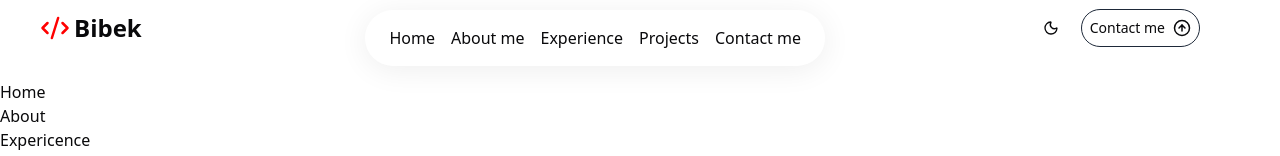
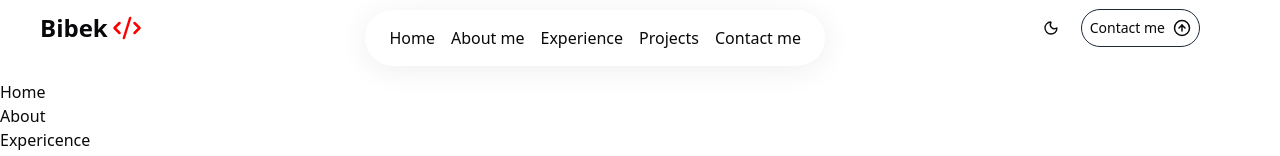
Before and after one commit to DEVELOPERBibek10/Portfolio, a React app: page / in a window 1280 px wide. Shown: the top 156 px of the page. Built offline with nearby package versions, Linux system fonts and the light colour scheme; the HTML template or start-up script is replaced by a standard one.

Commit message:
fix: reorder elements in Navbar for improved layout consistency

```diff
--- a/src/components/shared/Navbar.tsx
+++ b/src/components/shared/Navbar.tsx
@@ -16,8 +16,8 @@ const Navbar = ({ isScrolled }: NavbarProps) => {
       } justify-between items-center`}
     >
       <a href="#home" className="mx-10 flex items-center gap-1">
+        <span className="text-2xl font-black">Bibek</span>
         <Code2 size={30} color="red" />
-        <span className="text-2xl font-black">Bibek</span>
       </a>
 
       <ul
```
